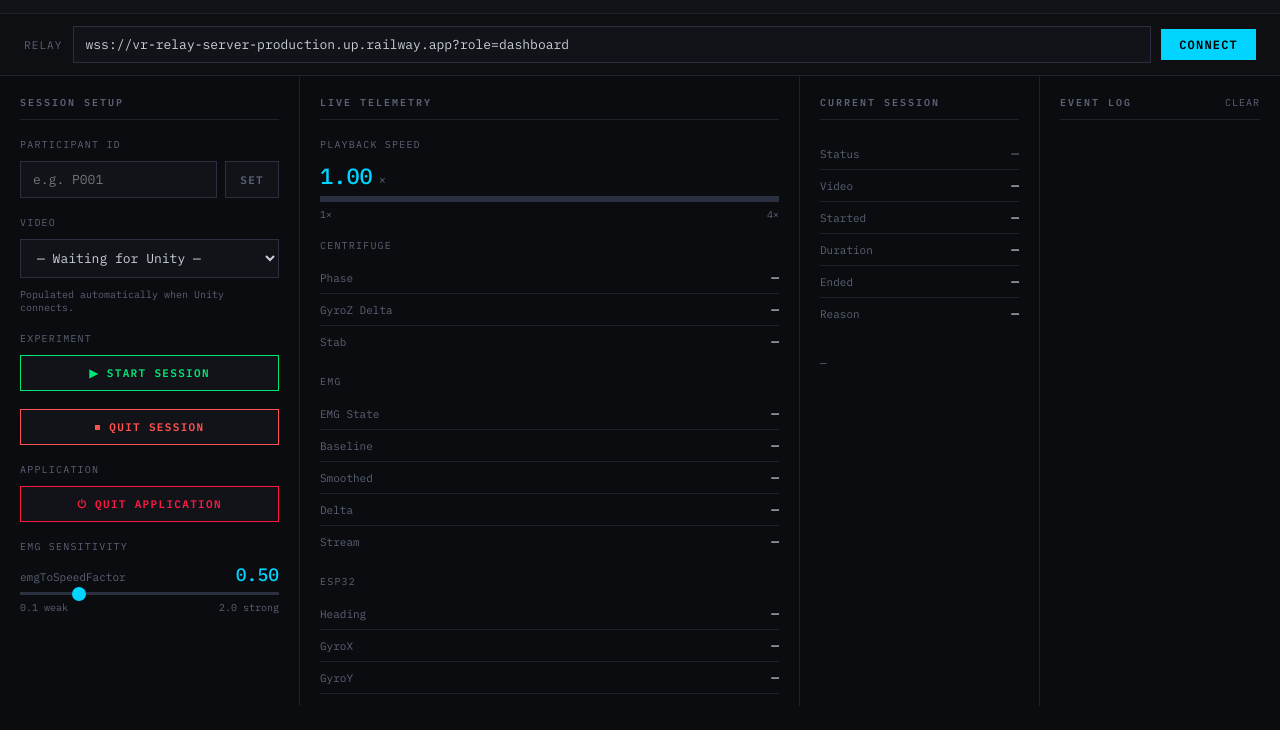
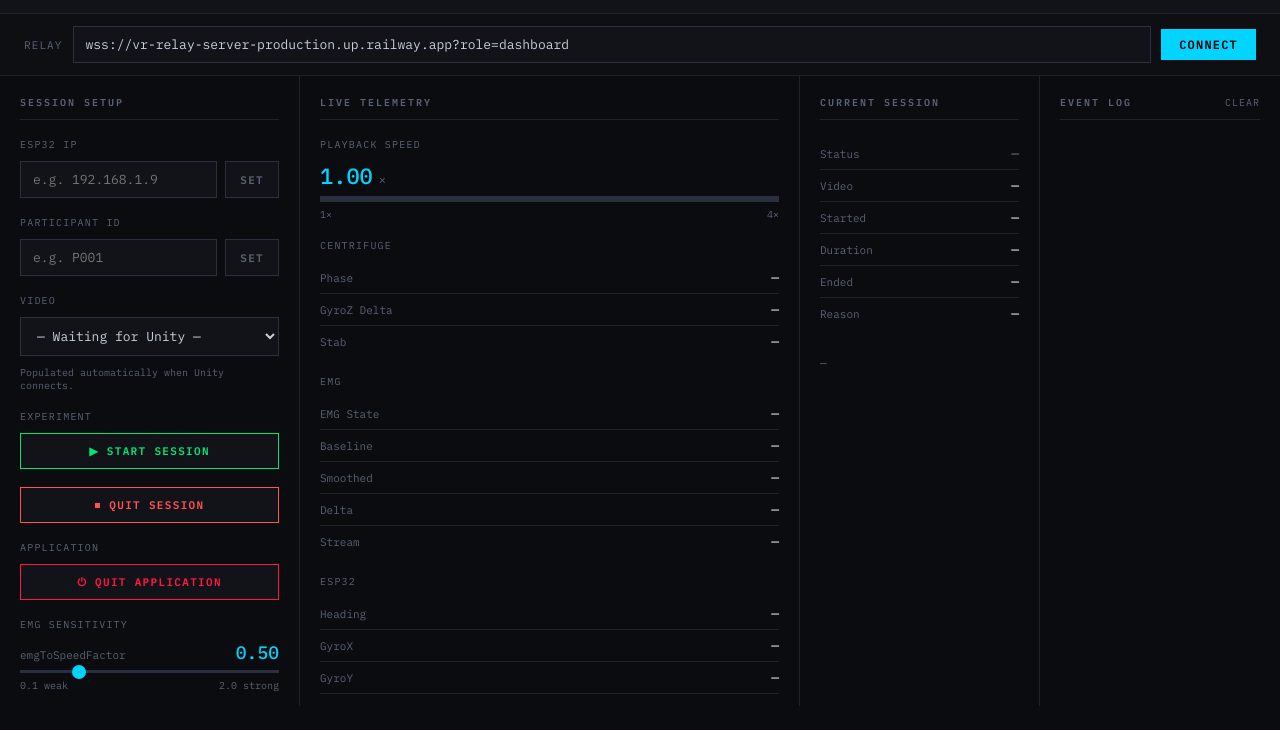
Before and after one commit to SioulisApostolos/vr-relay-server, a website: page index.html in a window 1280 px wide. Shown: the part 33-763 px from the top of the page. Drawn offline with Linux system fonts and the light colour scheme.

Commit message:
Update index.html

```diff
--- a/index.html
+++ b/index.html
@@ -96,6 +96,13 @@
 
   <div class="panel">
     <div class="panel-title">Session Setup</div>
+    <div class="section">
+      <div class="section-label">ESP32 IP</div>
+      <div style="display:flex;gap:8px;">
+        <input type="text" id="espIp" placeholder="e.g. 192.168.1.9" />
+        <button class="btn" style="width:auto;padding:9px 14px;white-space:nowrap;" onclick="sendEspIp()">SET</button>
+      </div>
+    </div>
     <div class="section">
       <div class="section-label">Participant ID</div>
       <div style="display:flex;gap:8px;">
@@ -383,6 +390,11 @@ function sendCommand(type,payload={}){
   ws.send(JSON.stringify({type,payload}));addLog('ok','→ '+type);
 }
 
+function sendEspIp(){
+  const ip=document.getElementById('espIp').value.trim();
+  if(!ip){addLog('error','ESP IP is empty');return;}
+  sendCommand('setEspIp',{ip});
+}
 function sendParticipantId(){
   const id=document.getElementById('participantId').value.trim();
   if(!id){addLog('error','Participant ID is empty');return;}
```
